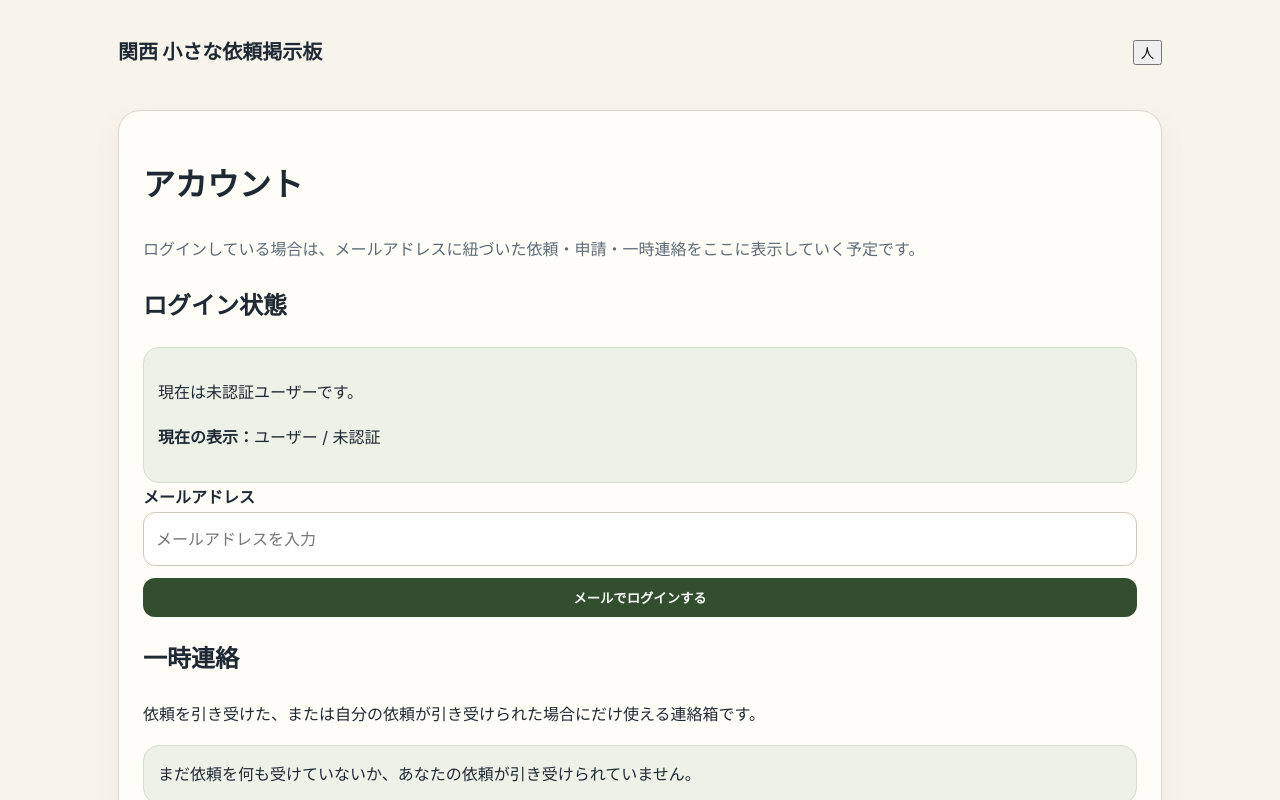
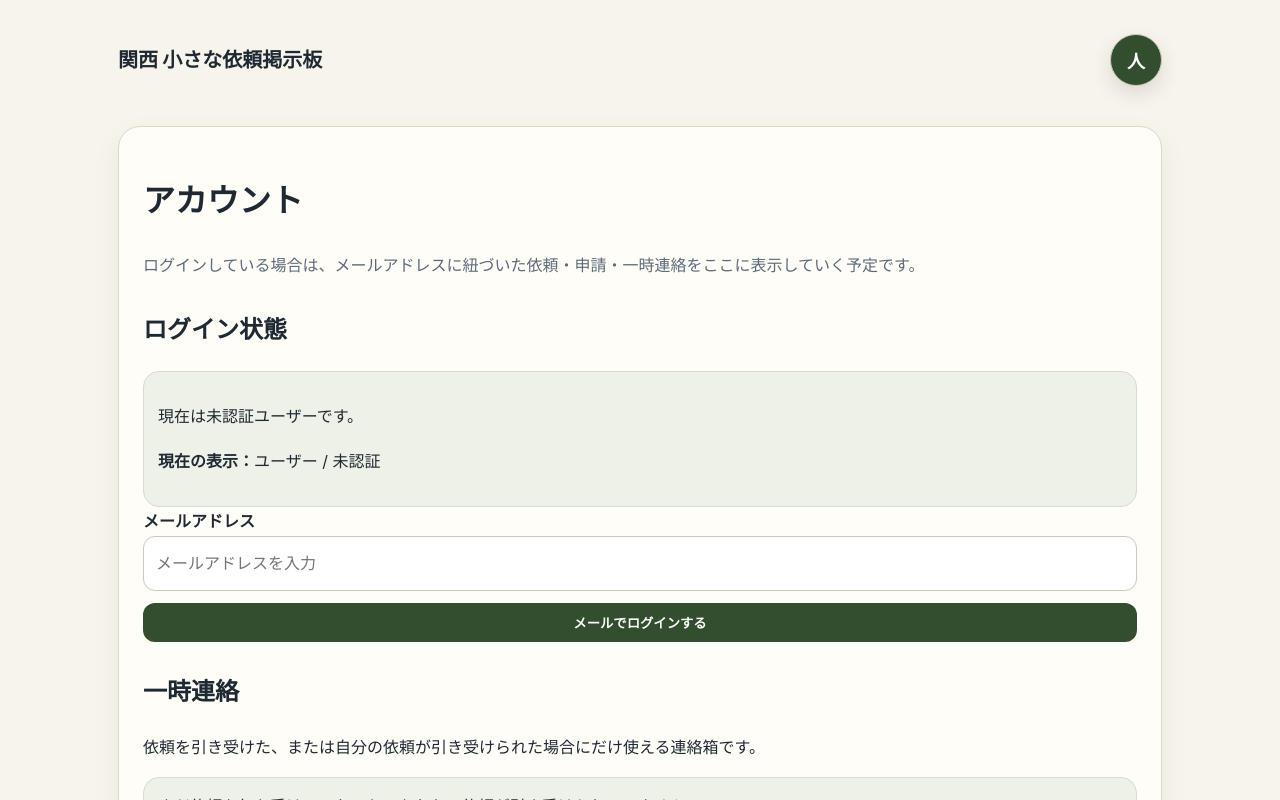
Before and after one commit to free-request-board/free-request-board, a Next.js app in the folder free-request-board-initial/: page /account in a window 1280 px wide. Shown: the top 800 px of the page. Built offline with nearby package versions, Linux system fonts and the light colour scheme; no server answers.

Commit message:
Update globals.css

```diff
--- a/free-request-board-initial/app/globals.css
+++ b/free-request-board-initial/app/globals.css
@@ -51,3 +51,86 @@ textarea { min-height: 130px; resize: vertical; }
   .grid { grid-template-columns: 1fr; }
   .site-header { align-items: flex-start; flex-direction: column; }
 }
+.user-menu {
+  position: relative;
+}
+
+.account-button {
+  width: 52px;
+  height: 52px;
+  border-radius: 999px;
+  border: 1px solid #cfc7b9;
+  background: #334d2f;
+  color: #fff;
+  font-weight: 800;
+  cursor: pointer;
+  box-shadow: 0 8px 20px rgba(46, 35, 20, 0.12);
+}
+
+.account-icon {
+  display: inline-flex;
+  align-items: center;
+  justify-content: center;
+  font-size: 18px;
+}
+
+.account-panel {
+  position: absolute;
+  top: 62px;
+  right: 0;
+  width: 320px;
+  background: #fffdf7;
+  border: 1px solid #ded6c8;
+  border-radius: 18px;
+  padding: 12px;
+  box-shadow: 0 18px 40px rgba(46, 35, 20, 0.18);
+  z-index: 50;
+}
+
+.account-status {
+  padding: 8px;
+  border-bottom: 1px solid #e6ded0;
+  margin-bottom: 8px;
+}
+
+.account-panel-title {
+  margin: 0 0 4px;
+  font-weight: 800;
+  color: #334d2f;
+}
+
+.account-user-label {
+  margin: 0;
+  color: #5d6b78;
+  font-size: 13px;
+  word-break: break-all;
+}
+
+.account-menu-item {
+  display: block;
+  padding: 12px;
+  border-radius: 14px;
+  text-decoration: none;
+  color: #1f2933;
+}
+
+.account-menu-item:hover {
+  background: #eef1e8;
+}
+
+.account-menu-item strong {
+  display: block;
+  font-size: 15px;
+}
+
+.account-menu-item span {
+  display: block;
+  margin-top: 4px;
+  color: #5d6b78;
+  font-size: 13px;
+  line-height: 1.5;
+}
+
+.account-section {
+  margin-top: 28px;
+}
```
